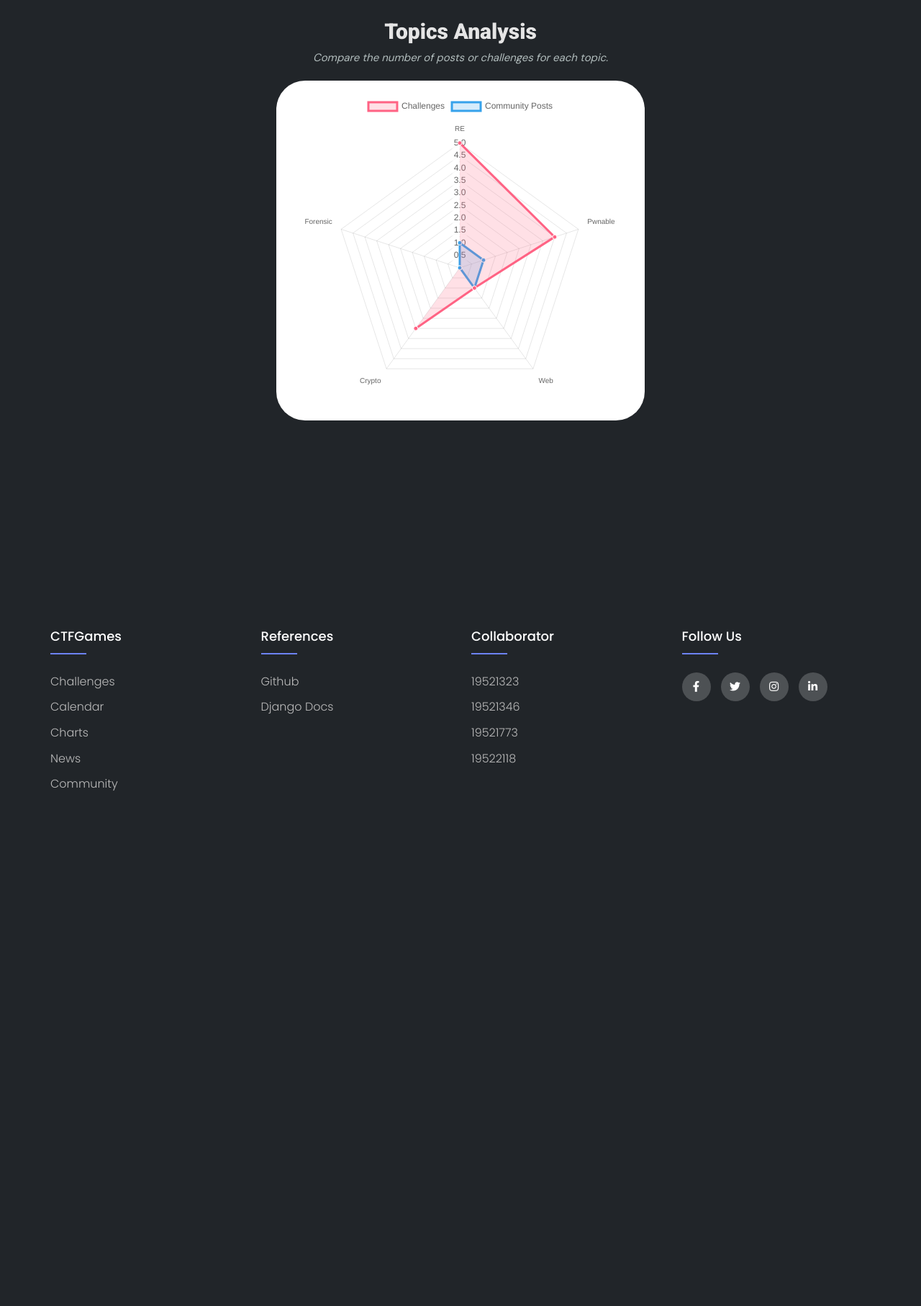
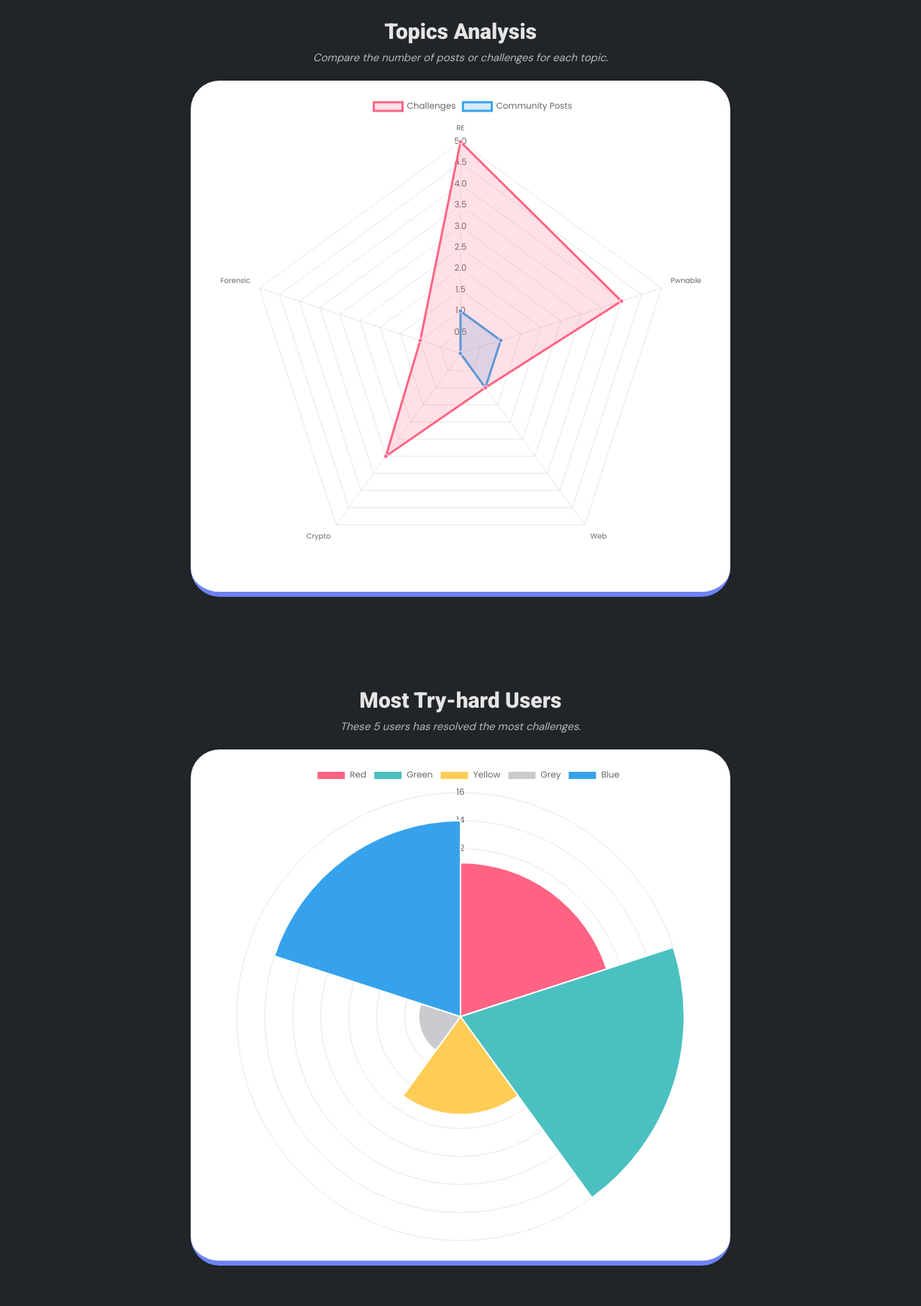
Before and after one commit to meokisama/DjangoCTF, a Django app: page /chart/ in a window 1280 px wide. Shown: the part 106-1920 px from the top of the page at 72% size. Before the commit the page ends 1205 px from the top, so only its background shows below. Run offline with Django 4.2, Linux system fonts and the light colour scheme; data comes from the database, SQL or seed files in the repository; both versions use the stored data as it was after the commit.

Commit message:
add 2 more charts

```diff
--- a/chart/templates/chart/chart.html
+++ b/chart/templates/chart/chart.html
@@ -1,37 +1,67 @@
 <!DOCTYPE html>
 <html lang="en">
-
   <head>
-    <meta charset="utf-8">
-    <meta name="viewport" content="width=device-width, initial-scale=1">
+    <meta charset="utf-8" />
+    <meta name="viewport" content="width=device-width, initial-scale=1" />
     <title>CTFGames - Cybersecurity Competition</title>
     {% load static %}
-    <link rel="stylesheet" href="{% static 'main/style.css' %}">
-    <link rel="shortcut icon" type="image/png" href="{% static 'main/logo-black.png' %}" />
+    <link rel="stylesheet" href="{% static 'main/style.css' %}" />
+    <link
+      rel="shortcut icon"
+      type="image/png"
+      href="{% static 'main/logo-black.png' %}"
+    />
   </head>
 
   <body>
-    {% include 'navbar.html' %}
-    {% block content %}
+    {% include 'navbar.html' %} {% block content %}
 
-    <div style="min-height: 100vh;">
+    <div style="min-height: 100vh">
+      <div class="chart-container">
+        <div>
+          <div class="center-title">
+            <h1 id="upcoming">Topics Analysis</h1>
+            <p class="h2-title-description">
+              <i>Compare the number of posts or challenges for each topic.</i>
+            </p>
+          </div>
+          <div class="radar-container">
+            <canvas id="topicsAnalysis"></canvas>
+          </div>
+        </div>
 
         <div>
           <div class="center-title">
-                <h1 id="upcoming">Topics Analysis</h1>
-                <p class="h2-title-description"><i>Compare the number of posts or challenges for each topic.</i></p>
+            <h1 id="upcoming">Most Try-hard Users</h1>
+            <p class="h2-title-description">
+              <i>These 5 users has resolved the most challenges.</i>
+            </p>
           </div>
           <div class="radar-container">
-                <canvas id="radarChart"></canvas>
+            <canvas id="tryhardUser"></canvas>
           </div>
         </div>
 
+        <div>
+          <div class="center-title">
+            <h1 id="upcoming">Teams Scoreboard</h1>
+            <p class="h2-title-description">
+              <i>These 5 users has resolved the most challenges.</i>
+            </p>
+          </div>
+          <div class="radar-container" style="width:120rem;">
+            <canvas id="teamScoreboard"></canvas>
+          </div>
+        </div>
+      </div>
     </div>
 
     <script src="https://cdnjs.cloudflare.com/ajax/libs/Chart.js/3.9.1/chart.min.js"></script>
     <script>
+      Chart.defaults.font.family = "Poppins";
 
-        new Chart(document.getElementById('radarChart').getContext('2d'), {
+      //Radar Chart - Topics Analysis
+      new Chart(document.getElementById('topicsAnalysis').getContext('2d'), {
           type: 'radar',
           data: {
 
@@ -70,12 +100,59 @@
       }
       );
 
+      //Polar Area Chart - Most Try-hard Users
+      new Chart(document.getElementById('tryhardUser').getContext('2d'), {
+          type: 'polarArea',
+          data: {
+              labels: [
+              'Red',
+              'Green',
+              'Yellow',
+              'Grey',
+              'Blue'
+            ],
+            datasets: [{
+              label: 'Most Try-hard Users',
+              data: [11, 16, 7, 3, 14],
+              backgroundColor: [
+                'rgb(255, 99, 132)',
+                'rgb(75, 192, 192)',
+                'rgb(255, 205, 86)',
+                'rgb(201, 203, 207)',
+                'rgb(54, 162, 235)'
+              ]
+            }]
+          },
+          options: {}
+      }
+      );
 
+      //Line Chart - Teams Scoreboard
+      new Chart(document.getElementById('teamScoreboard').getContext('2d'), {
+          type: 'line',
+          data: {
+              labels: ['CTF1','CTF2','CTF3','CTF4','CTF5','CTF6','CTF7',],
+              datasets: [
+              {
+                label: 'Team 1',
+                data: [65, 59, 80, 81, 56, 55, 40],
+                fill: false,
+                borderColor: 'rgb(75, 192, 192)',
+                tension: 0.1
+              },
+              {
+                label: 'Team 2',
+                data: [50, 49, 75, 64, 70, 61, 69],
+                fill: false,
+                borderColor: 'rgb(255, 99, 132)',
+                tension: 0.1
+              },
+          ]
+          },
+      }
+      );
     </script>
 
-
-    {% endblock content %}
-    {% include 'footer.html' %}
+    {% endblock content %} {% include 'footer.html' %}
   </body>
-
 </html>
--- a/chart/views.py
+++ b/chart/views.py
@@ -1,14 +1,19 @@
 from django.shortcuts import render
 from community.models import Topic, Post
+from main.models import Challenge
 
 # Create your views here.
 def chart(request):
     topics = Topic.objects.all()
     data_post = []
     data_challenge = []
+
     for topic in topics:
         data_post.append(topic.post_set.all().count())
         # data_challenge.append(topic.challenge_set.all().count())
-    data_challenge = [5, 4, 1, 3]
+
+    challenges = Challenge.objects.all()
+
+    data_challenge = [5, 4, 1, 3, 1]
     context = {'topics':topics, 'data_post':data_post, 'data_challenge':data_challenge}
     return render(request, 'chart/chart.html', context)
--- a/main/static/main/style.css
+++ b/main/static/main/style.css
@@ -438,10 +438,10 @@
 }
 
 #calendar__header {
-    display: flex;
-    justify-content: space-around;
-    gap: 0.5rem;
-    padding-top: 1rem;
+  display: flex;
+  justify-content: space-around;
+  gap: 0.5rem;
+  padding-top: 1rem;
 }
 
 .month-change:hover {
@@ -525,7 +525,7 @@
   top: 0;
   left: 0;
   z-index: 2;
-  background-color: #3f4156;;
+  background-color: #3f4156;
   color: #b2bdbd;
   border-radius: 2rem;
 }
@@ -555,7 +555,7 @@
   left: 0;
   z-index: 2;
   border-radius: 2rem;
-  background-color: #3f4156;;
+  background-color: #3f4156;
   color: #b2bdbd;
 }
 
@@ -598,7 +598,6 @@
   transform: translate3d(0px, -0.25rem, 0px);
   box-shadow: 0 0 1rem rgba(0, 0, 0, 0.623);
 }
-
 
 .note-header {
   display: flex;
@@ -692,18 +691,36 @@
 }
 /* end of Calendar */
 
+/* Begin of Chart */
 
-/* Begin of Chart */
+.chart-container {
+  display: flex;
+  flex-wrap: wrap;
+  align-content: center;
+  justify-content: center;
+  align-items: flex-start;
+  gap: 10rem;
+  padding: 0 15rem;
+}
 
 .radar-container {
   background-color: white;
   padding: 2rem 4rem;
-  width: 40%;
+  width: 75rem;
   border-radius: 4rem;
   display: block;
   margin-left: auto;
   margin-right: auto;
+  border-bottom: 7px solid #6d83f2 !important;
+  box-shadow: 0 0 0.3rem rgba(0, 0, 0, 0.16);
+  transition: all 0.3s ease-out;
+  transform: translateZ(0);
 }
+
+/* .radar-container:hover {
+  transform: translate3d(0px, -0.25rem, 0px);
+  box-shadow: 0 0 1rem rgba(0, 0, 0, 0.32);
+} */
 
 .center-title {
   text-align: center;
```
Also changed, not shown: db.sqlite3. Lines whose indentation alone changed are shown as unchanged.
